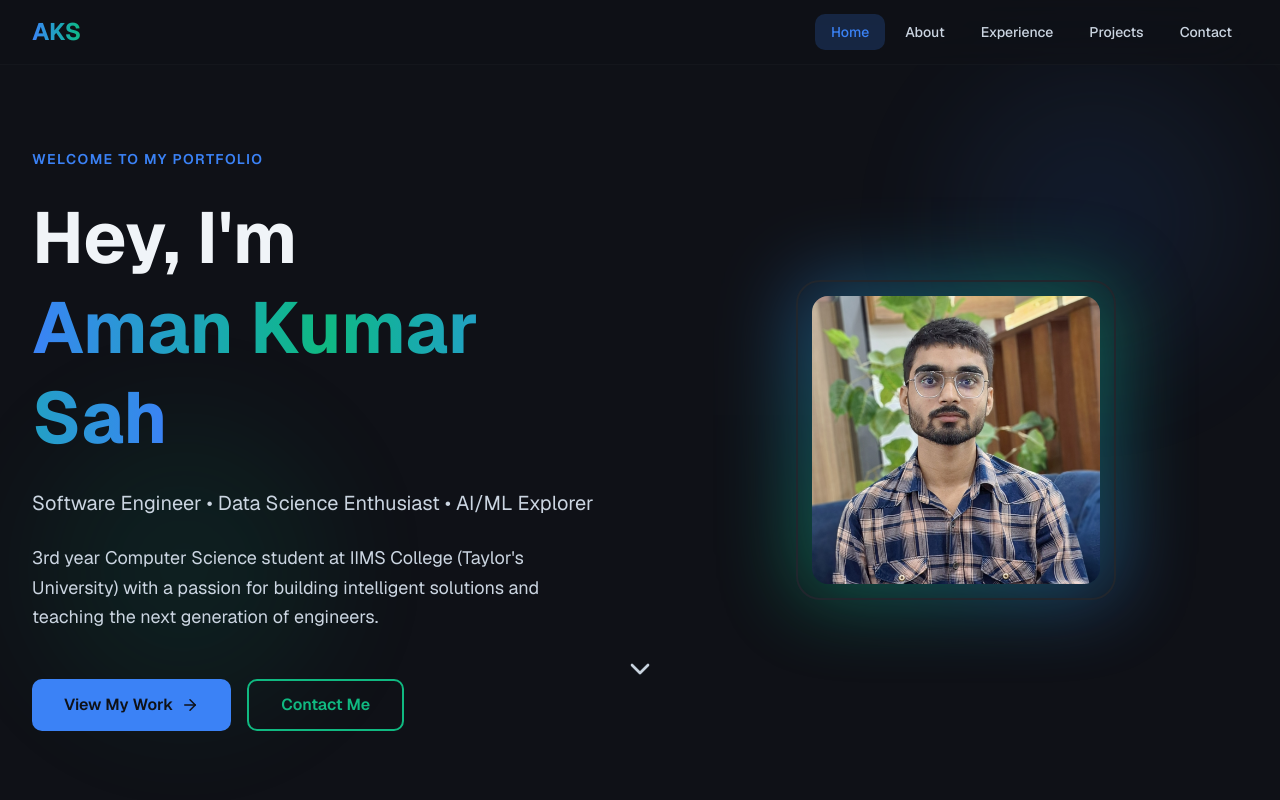
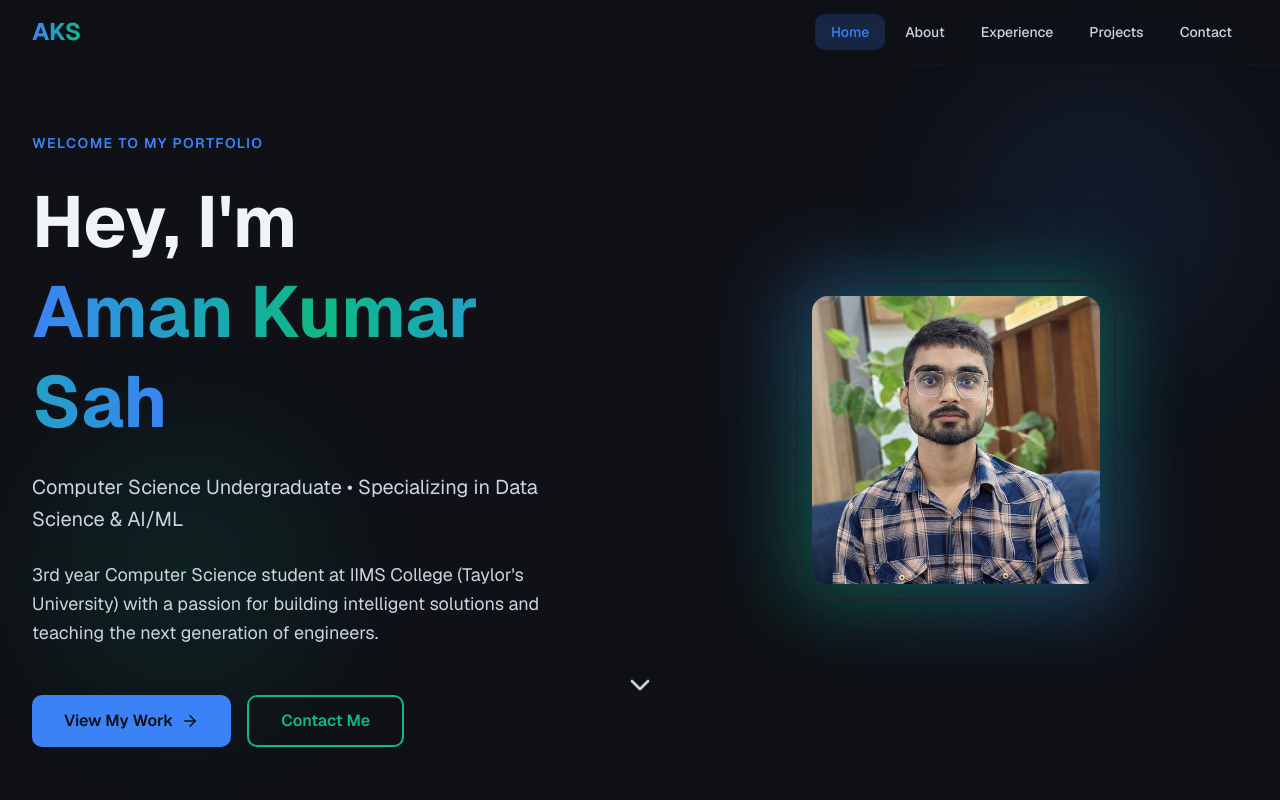
Before and after one commit to aman000sah/aman-portfolio, a Next.js app: page / in a window 1280 px wide. Shown: the top 800 px of the page. Built offline with nearby package versions, Linux system fonts and the light colour scheme.

Commit message:
title changes

```diff
--- a/app/page.tsx
+++ b/app/page.tsx
@@ -113,7 +113,7 @@ export default function Portfolio() {
                   </span>
                 </h1>
                 <p className="text-base sm:text-lg md:text-xl text-muted-foreground leading-relaxed max-w-xl">
-                  Software Engineer • Data Science Enthusiast • AI/ML Explorer
+                  Computer Science Undergraduate • Specializing in Data Science & AI/ML
                 </p>
                 <p className="text-sm sm:text-base md:text-lg text-muted-foreground leading-relaxed max-w-xl">
                   3rd year Computer Science student at IIMS College (Taylor's University) with a passion for building
```
